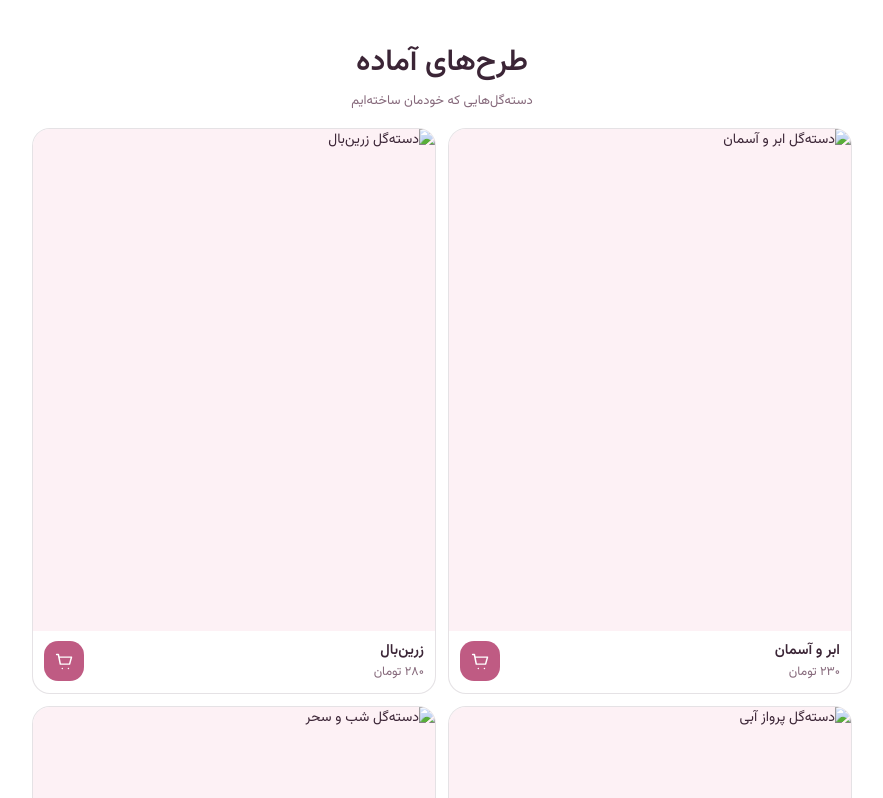
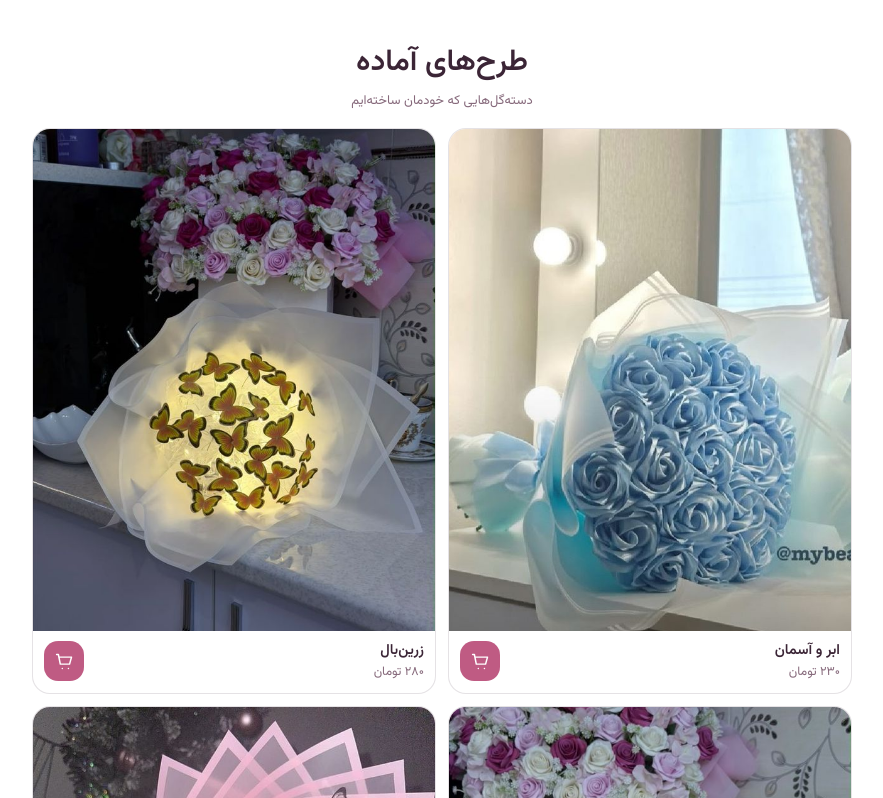
Before and after one commit to vixenweb/flowernelia, a plain HTML site: page index.html in a window 1280 px wide. Shown: the part 782-1580 px from the top of the page, without its empty margins (198-1081 px from the left). Drawn offline with nearby package versions, Linux system fonts and the light colour scheme.

Commit message:
edit source againg

```diff
--- a/index.html
+++ b/index.html
@@ -381,7 +381,7 @@ const PRODUCTS=[
  {n:'رؤیای صورتی',img:'p5',cfg:{type:'butterfly',count:25,color:'natural',paper:'pink',bow:'pink',extras:['lights']}},
  {n:'بانوی صورتی',img:'p6',cfg:{type:'rose',count:25,color:'pink',paper:'pink',bow:'pink',extras:['butterfly','glitter']}},
  {n:'شبنم',img:'p7',cfg:{type:'rose',count:21,color:'pink',paper:'white',bow:'white',extras:['glitter']}}];
-$('#grid').innerHTML=PRODUCTS.map((p,i)=>`<article class="card"><img src="img/${p.img}sr.jpg" width="480" height="600" alt="دسته‌گل ${p.n}" loading="lazy" decoding="async"><div class="tx"><div><h4>${p.n}</h4><div class="pr">${money(priceRows({...p.cfg,extras:new Set(p.cfg.extras)}).total)}</div></div><button type="button" class="cart" data-i="${i}" aria-label="افزودن ${p.n} به سبد خرید"><svg viewBox="0 0 24 24" aria-hidden="true"><path d="${ICON.cart}"/></svg></button></div></article>`).join('');
+$('#grid').innerHTML=PRODUCTS.map((p,i)=>`<article class="card"><img src="img/${p.img}.jpg" width="480" height="600" alt="دسته‌گل ${p.n}" loading="lazy" decoding="async"><div class="tx"><div><h4>${p.n}</h4><div class="pr">${money(priceRows({...p.cfg,extras:new Set(p.cfg.extras)}).total)}</div></div><button type="button" class="cart" data-i="${i}" aria-label="افزودن ${p.n} به سبد خرید"><svg viewBox="0 0 24 24" aria-hidden="true"><path d="${ICON.cart}"/></svg></button></div></article>`).join('');
 $('#grid').onclick=e=>{const b=e.target.closest('.cart');if(!b)return;
   b.classList.add('ok');b.firstChild.firstChild.setAttribute('d','M5 12.5l4.5 4.5L19 7.5');
   setTimeout(()=>{b.classList.remove('ok');b.firstChild.firstChild.setAttribute('d',ICON.cart)},1200)};
```
